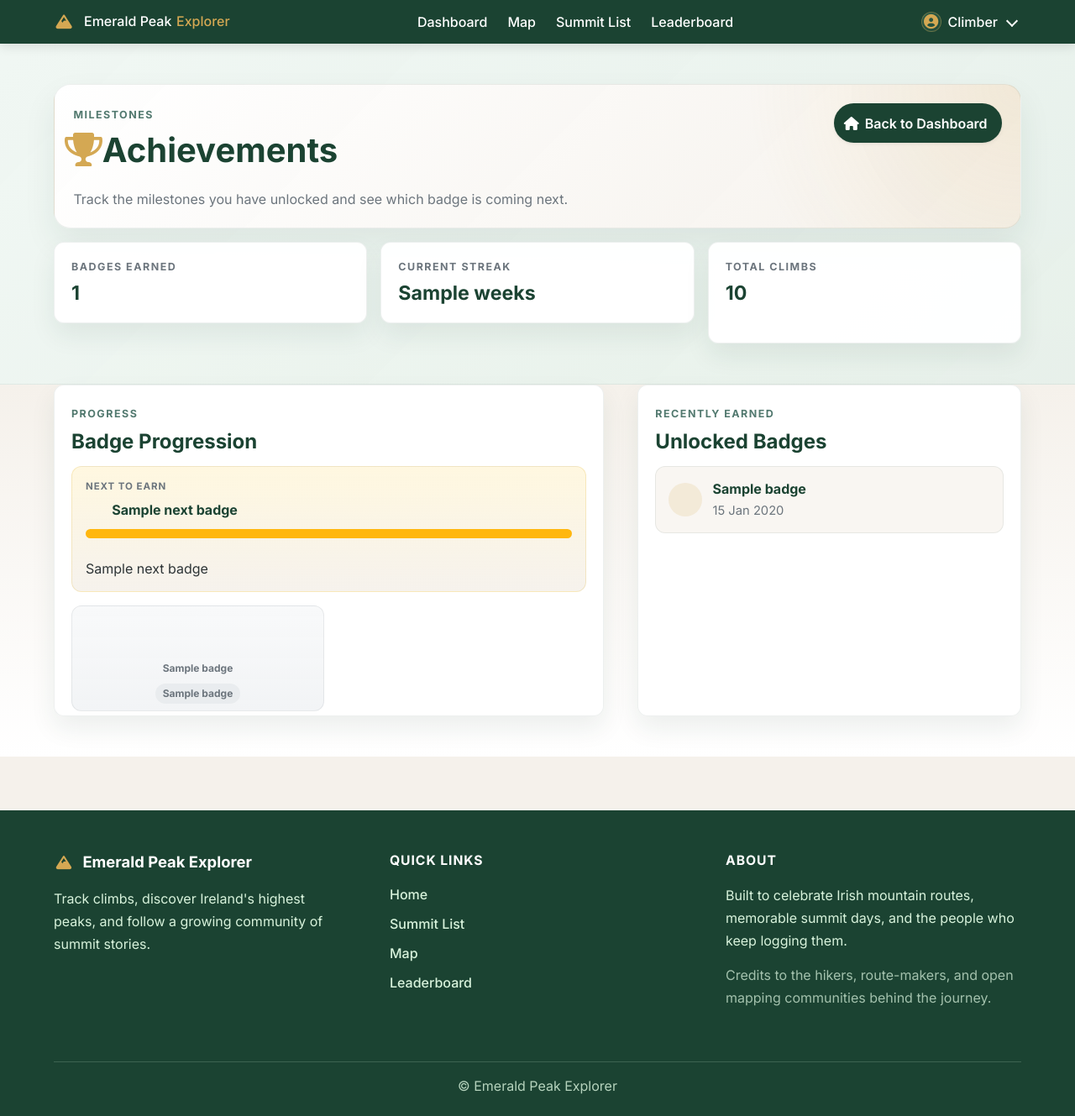
After one commit to AndrianBarbulat/Emerald-Summit-Tracker, a Flask app: template templates/achievements.html in a window 1280 px wide. The commit adds this page. Shown: the whole page at 84% size. Run offline with Flask 3, Linux system fonts and the light colour scheme; the visitor is signed in with stand-in values (Sample User, id 1); the template is opened without the code that fills it: most values are stand-ins (such as "Sample title", 1, 10 or a date in 2020).

Commit message:
Added a notification indicator to the navbar user icon to show unseen badge activity. Implemented logic to detect new badges earned since the user’s last visit using a stored timestamp. Displayed a small red dot when new activity exists and cleared it when the dashboard or achievements page is visited. Kept the system lightweight with no full notification inbox for v1.

```diff
--- a/app.py
+++ b/app.py
@@ -49,6 +49,7 @@ DASHBOARD_BADGE_RULES = [
     {"key": "fifty_climbs", "label": "50 Summits", "threshold": 50, "icon": "fa-fire"},
     {"key": "hundred_climbs", "label": "100 Summits", "threshold": 100, "icon": "fa-crown"},
 ]
+BADGE_NOTIFICATION_SEEN_SESSION_KEY = "badge_notifications_last_seen_at"
 RECENTLY_VIEWED_SESSION_KEY = "recently_viewed_peaks"
 RECENTLY_VIEWED_LIMIT = 3
 
@@ -69,6 +70,55 @@ def _prime_total_peak_count_cache() -> None:
 
 def _set_active_page(page_name: str | None) -> None:
     g.active_page = page_name or ""
+
+
+def _badge_earned_at_value(badge: dict | None) -> str:
+    if not isinstance(badge, dict):
+        return ""
+    return str(
+        badge.get("earned_at")
+        or badge.get("created_at")
+        or badge.get("awarded_at")
+        or badge.get("inserted_at")
+        or badge.get("updated_at")
+        or ""
+    ).strip()
+
+
+def _mark_badge_notifications_seen() -> None:
+    session[BADGE_NOTIFICATION_SEEN_SESSION_KEY] = datetime.now(tz=timezone.utc).isoformat()
+
+
+def _get_badge_notification_state(profile: dict | None) -> dict:
+    if not isinstance(profile, dict):
+        return {
+            "has_unseen_badge_notifications": False,
+            "unseen_badge_notification_count": 0,
+        }
+
+    user_id = str(profile.get("id") or "").strip()
+    if not user_id:
+        return {
+            "has_unseen_badge_notifications": False,
+            "unseen_badge_notification_count": 0,
+        }
+
+    last_seen_at = session.get(BADGE_NOTIFICATION_SEEN_SESSION_KEY)
+    last_seen_dt = parse_datetime_value(last_seen_at)
+    unseen_count = 0
+
+    for badge in get_user_badges(user_id):
+        earned_at = _badge_earned_at_value(badge)
+        earned_dt = parse_datetime_value(earned_at)
+        if earned_dt is None:
+            continue
+        if last_seen_dt is None or earned_dt > last_seen_dt:
+            unseen_count += 1
+
+    return {
+        "has_unseen_badge_notifications": unseen_count > 0,
+        "unseen_badge_notification_count": unseen_count,
+    }
 
 
 _prime_total_peak_count_cache()
@@ -326,9 +376,11 @@ def inject_common_data() -> dict:
     profile = session.get("profile")
     user = session.get("user")
     unit_preference = "imperial" if _prefers_imperial_units(profile) else "metric"
+    badge_notification_state = _get_badge_notification_state(profile)
 
     return {
         "active_page": getattr(g, "active_page", ""),
+        **badge_notification_state,
         "current_height_unit": "ft" if unit_preference == "imperial" else "m",
         "profile": profile,
         "total_peak_count": int(app.config.get("TOTAL_PEAK_COUNT") or 0),
@@ -2262,6 +2314,7 @@ def home():
     if not context["profile"]:
         return redirect("/")
 
+    _mark_badge_notifications_seen()
     start = time.time()
     user_id = context["profile"].get("id")
     raw_dashboard = get_dashboard_context(user_id)
@@ -2328,6 +2381,31 @@ def home():
     response = render_template("home.html", **dashboard_ctx)
     print(f"Dashboard: {time.time()-start:.2f}s")
     return response
+
+
+@app.route("/achievements")
+def achievements():
+    context = get_session_context()
+    if not context["profile"]:
+        return redirect("/")
+
+    _mark_badge_notifications_seen()
+    user_id = context["profile"].get("id")
+    raw_dashboard = get_dashboard_context(user_id, community_limit=0)
+    climbs = raw_dashboard.get("climbs") or []
+    badges = raw_dashboard.get("badges") or []
+    dashboard_achievements = _build_dashboard_achievements(badges, len(climbs))
+    earned_badges = _build_public_profile_badges(badges)
+    dashboard_streak = _build_dashboard_streak(climbs)
+
+    _set_active_page("achievements")
+    return render_template(
+        "achievements.html",
+        achievements_badges=dashboard_achievements,
+        achievements_earned_badges=earned_badges,
+        achievements_streak=dashboard_streak,
+        achievements_total_climbs=len(climbs),
+    )
 
 
 @app.route("/map")
--- /dev/null
+++ b/static/css/achievements.css
@@ -0,0 +1,170 @@
+.achievements-page {
+    background:
+        radial-gradient(circle at top left, rgba(116, 198, 157, 0.12), transparent 24%),
+        linear-gradient(180deg, #f7fbf8 0%, var(--color-cream) 48%, #ffffff 100%);
+    min-height: calc(100vh - 52px);
+}
+
+.achievements-page__hero {
+    background: linear-gradient(135deg, rgba(240, 247, 243, 0.98) 0%, rgba(230, 240, 234, 0.96) 100%);
+    border-bottom: 1px solid rgba(27, 67, 50, 0.08);
+}
+
+.achievements-page__hero-card {
+    align-items: flex-start;
+    background:
+        radial-gradient(circle at top right, rgba(212, 168, 83, 0.15), transparent 28%),
+        linear-gradient(135deg, rgba(255, 255, 255, 0.98) 0%, rgba(245, 241, 235, 0.96) 100%);
+    border: 1px solid rgba(27, 67, 50, 0.08);
+    border-radius: var(--radius-lg);
+    box-shadow: 0 18px 38px rgba(27, 67, 50, 0.08);
+    display: flex;
+    gap: 1rem;
+    justify-content: space-between;
+    margin-bottom: 1rem;
+    padding: 1.4rem;
+}
+
+.achievements-page__eyebrow {
+    color: var(--color-sage);
+    display: inline-block;
+    font-size: 0.78rem;
+    font-weight: 700;
+    letter-spacing: 0.12em;
+    margin-bottom: 0.55rem;
+    text-transform: uppercase;
+}
+
+.achievements-page__title,
+.achievements-page__section-title {
+    color: var(--color-forest);
+}
+
+.achievements-page__title {
+    align-items: center;
+    display: flex;
+    gap: 0.65rem;
+    margin-bottom: 0.45rem;
+}
+
+.achievements-page__title .icon {
+    color: var(--color-gold);
+}
+
+.achievements-page__subtitle {
+    color: var(--color-grey);
+    margin: 0;
+    max-width: 42rem;
+}
+
+.achievements-page__hero-button {
+    background: var(--color-forest);
+    border-color: transparent;
+    border-radius: 999px;
+    color: var(--color-white);
+    font-weight: 600;
+    min-height: 2.9rem;
+}
+
+.achievements-page__hero-button:hover,
+.achievements-page__hero-button:focus-visible {
+    background: #214d39;
+    color: var(--color-white);
+}
+
+.achievements-page__stats {
+    display: grid;
+    gap: 1rem;
+    grid-template-columns: repeat(3, minmax(0, 1fr));
+}
+
+.achievements-page__stat,
+.achievements-page__card {
+    background: rgba(255, 255, 255, 0.96);
+    border: 1px solid rgba(27, 67, 50, 0.08);
+    box-shadow: 0 14px 30px rgba(27, 67, 50, 0.08);
+}
+
+.achievements-page__stat-label {
+    color: var(--color-grey);
+    font-size: 0.78rem;
+    font-weight: 700;
+    letter-spacing: 0.12em;
+    margin-bottom: 0.45rem;
+    text-transform: uppercase;
+}
+
+.achievements-page__stat-value {
+    color: var(--color-forest);
+    font-size: 1.45rem;
+    font-weight: 800;
+    line-height: 1.25;
+    margin: 0;
+}
+
+.achievements-page__section-head {
+    margin-bottom: 1rem;
+}
+
+.achievements-page__next-badge {
+    margin-bottom: 1rem;
+}
+
+.achievements-page__earned-list {
+    display: grid;
+    gap: 0.85rem;
+}
+
+.achievements-page__earned-item {
+    align-items: center;
+    background: rgba(245, 241, 235, 0.62);
+    border: 1px solid rgba(27, 67, 50, 0.08);
+    border-radius: var(--radius-md);
+    display: grid;
+    gap: 0.8rem;
+    grid-template-columns: auto minmax(0, 1fr);
+    padding: 0.9rem;
+}
+
+.achievements-page__earned-icon {
+    align-items: center;
+    background: rgba(212, 168, 83, 0.16);
+    border-radius: 999px;
+    color: var(--color-gold);
+    display: inline-flex;
+    height: 2.5rem;
+    justify-content: center;
+    width: 2.5rem;
+}
+
+.achievements-page__earned-name {
+    color: var(--color-forest);
+    font-weight: 700;
+    margin: 0 0 0.2rem;
+}
+
+.achievements-page__earned-meta {
+    color: var(--color-grey);
+    font-size: 0.92rem;
+    margin: 0;
+}
+
+.achievements-page__empty {
+    margin: 0;
+}
+
+@media screen and (max-width: 1023px) {
+    .achievements-page__stats {
+        grid-template-columns: 1fr;
+    }
+}
+
+@media screen and (max-width: 768px) {
+    .achievements-page__hero-card {
+        flex-direction: column;
+    }
+
+    .achievements-page__hero-button {
+        width: 100%;
+    }
+}
--- a/static/css/style.css
+++ b/static/css/style.css
@@ -1800,6 +1800,7 @@ html.has-initial-page-loading [data-initial-loading-region] > [data-loading-cont
 
 .site-navbar__user-dropdown {
     margin-left: auto;
+    position: relative;
 }
 
 .site-navbar__user-trigger {
--- /dev/null
+++ b/templates/achievements.html
@@ -0,0 +1,133 @@
+{% extends "base.html" %}
+
+{% block title %}Achievements | Emerald Peak Explorer{% endblock %}
+
+{% block extra_css %}
+<link rel="stylesheet" href="{{ url_for('static', filename='css/home.css') }}">
+<link rel="stylesheet" href="{{ url_for('static', filename='css/achievements.css') }}">
+{% endblock %}
+
+{% block content %}
+<div class="achievements-page">
+    <section class="section achievements-page__hero">
+        <div class="container">
+            <div class="achievements-page__hero-card">
+                <div>
+                    <p class="achievements-page__eyebrow">Milestones</p>
+                    <h1 class="title is-2 achievements-page__title">
+                        <span class="icon"><i class="fas fa-trophy"></i></span>
+                        <span>Achievements</span>
+                    </h1>
+                    <p class="achievements-page__subtitle">Track the milestones you have unlocked and see which badge is coming next.</p>
+                </div>
+                <a href="{{ url_for('home') }}" class="button achievements-page__hero-button">
+                    <span class="icon"><i class="fas fa-house"></i></span>
+                    <span>Back to Dashboard</span>
+                </a>
+            </div>
+
+            <div class="achievements-page__stats">
+                <article class="box achievements-page__stat">
+                    <p class="achievements-page__stat-label">Badges Earned</p>
+                    <p class="achievements-page__stat-value">{{ achievements_badges.earned_count }}</p>
+                </article>
+                <article class="box achievements-page__stat">
+                    <p class="achievements-page__stat-label">Current Streak</p>
+                    <p class="achievements-page__stat-value">{{ achievements_streak.display_weeks or 0 }} {% if (achievements_streak.display_weeks or 0) == 1 %}week{% else %}weeks{% endif %}</p>
+                </article>
+                <article class="box achievements-page__stat">
+                    <p class="achievements-page__stat-label">Total Climbs</p>
+                    <p class="achievements-page__stat-value">{{ achievements_total_climbs }}</p>
+                </article>
+            </div>
+        </div>
+    </section>
+
+    <section class="section pt-0">
+        <div class="container">
+            <div class="columns is-variable is-5">
+                <div class="column is-12-tablet is-7-desktop">
+                    <div class="box dashboard-card achievements-page__card">
+                        <div class="achievements-page__section-head">
+                            <div>
+                                <p class="achievements-page__eyebrow">Progress</p>
+                                <h2 class="title is-4 achievements-page__section-title">Badge Progression</h2>
+                            </div>
+                        </div>
+
+                        {% if achievements_badges.next_badge %}
+                        <div class="dashboard-achievement-next achievements-page__next-badge">
+                            <p class="dashboard-achievement-next__eyebrow">Next to Earn</p>
+                            <p class="dashboard-achievement-next__title">
+                                <span class="icon"><i class="fas {{ achievements_badges.next_badge.icon }}"></i></span>
+                                {{ achievements_badges.next_badge.label }}
+                            </p>
+                            <progress class="progress is-warning dashboard-achievement-next__progress" value="{{ achievements_badges.next_badge.progress_count }}" max="{{ achievements_badges.next_badge.threshold }}">{{ achievements_badges.next_badge.progress_percent }}%</progress>
+                            <p class="dashboard-achievement-next__meta">{{ achievements_badges.next_badge.progress_label }}</p>
+                        </div>
+                        {% else %}
+                        <div class="dashboard-achievement-next dashboard-achievement-next--complete achievements-page__next-badge">
+                            <p class="dashboard-achievement-next__eyebrow">Achievement Progress</p>
+                            <p class="dashboard-achievement-next__title">
+                                <span class="icon"><i class="fas fa-trophy"></i></span>
+                                All current badges earned
+                            </p>
+                            <p class="dashboard-achievement-next__meta">You have completed the current badge progression set.</p>
+                        </div>
+                        {% endif %}
+
+                        <div class="columns is-multiline dashboard-achievement-grid">
+                            {% for badge in achievements_badges.badges %}
+                            <div class="column is-6">
+                                <div class="has-text-centered p-2 dashboard-achievement-grid__item{% if badge.is_earned %} dashboard-achievement-grid__item--earned{% elif badge.is_next %} dashboard-achievement-grid__item--next{% else %} dashboard-achievement-grid__item--locked{% endif %}">
+                                    <span class="icon is-large dashboard-achievement-grid__icon">
+                                        <i class="fas {{ badge.icon }} fa-2x"></i>
+                                    </span>
+                                    <p class="is-size-7 has-text-weight-bold dashboard-achievement-grid__label">{{ badge.label }}</p>
+                                    <span class="tag is-small dashboard-achievement-grid__status{% if badge.is_earned %} dashboard-achievement-grid__status--earned{% elif badge.is_next %} dashboard-achievement-grid__status--next{% else %} dashboard-achievement-grid__status--locked{% endif %}">{{ badge.earned_label }}</span>
+                                </div>
+                            </div>
+                            {% endfor %}
+                        </div>
+                    </div>
+                </div>
+
+                <div class="column is-12-tablet is-5-desktop">
+                    <div class="box dashboard-card achievements-page__card">
+                        <div class="achievements-page__section-head">
+                            <div>
+                                <p class="achievements-page__eyebrow">Recently Earned</p>
+                                <h2 class="title is-4 achievements-page__section-title">Unlocked Badges</h2>
+                            </div>
+                        </div>
+
+                        {% if achievements_earned_badges %}
+                        <div class="achievements-page__earned-list">
+                            {% for badge in achievements_earned_badges %}
+                            <article class="achievements-page__earned-item">
+                                <span class="icon achievements-page__earned-icon"><i class="fas {{ badge.icon }}"></i></span>
+                                <div class="achievements-page__earned-copy">
+                                    <p class="achievements-page__earned-name">{{ badge.label }}</p>
+                                    <p class="achievements-page__earned-meta">
+                                        {% if badge.earned_at %}
+                                        <time data-timestamp="{{ badge.earned_at }}">{{ badge.earned_at | timeago }}</time>
+                                        {% else %}
+                                        Earned recently
+                                        {% endif %}
+                                    </p>
+                                </div>
+                            </article>
+                            {% endfor %}
+                        </div>
+                        {% else %}
+                        <div class="dashboard-empty-state achievements-page__empty">
+                            Log your first climb to start unlocking badges.
+                        </div>
+                        {% endif %}
+                    </div>
+                </div>
+            </div>
+        </div>
+    </section>
+</div>
+{% endblock %}
--- a/templates/components/header_logged_In.html
+++ b/templates/components/header_logged_In.html
@@ -49,8 +49,20 @@
                         <span class="site-navbar__display-name">{{ profile.display_name or 'Climber' }}</span>
                     </a>
 
+                    {% if has_unseen_badge_notifications %}
+                    <a
+                        href="{{ url_for('achievements') }}"
+                        class="site-navbar__notification-link"
+                        aria-label="{{ unseen_badge_notification_count }} new achievement notification{% if unseen_badge_notification_count != 1 %}s{% endif %}"
+                        title="View new achievements"
+                    >
+                        <span class="site-navbar__notification-dot" aria-hidden="true"></span>
+                    </a>
+                    {% endif %}
+
                     <div class="navbar-dropdown is-right">
                         <a href="{{ url_for('my_profile') }}" class="navbar-item {{ 'is-active' if active_page == 'profile' else '' }}">My Profile</a>
+                        <a href="{{ url_for('achievements') }}" class="navbar-item {{ 'is-active' if active_page == 'achievements' else '' }}">Achievements</a>
                         <a href="/my-climbs" class="navbar-item {{ 'is-active' if active_page == 'my_climbs' else '' }}">My Climbs</a>
                         <a href="/my-bucket-list" class="navbar-item {{ 'is-active' if active_page == 'my_bucket_list' else '' }}">Bucket List</a>
                         <a href="/account" class="navbar-item {{ 'is-active' if active_page == 'account' else '' }}">Account Settings</a>
```
Also changed, not shown: other parts of static/css/style.css (+29 -0 lines).
